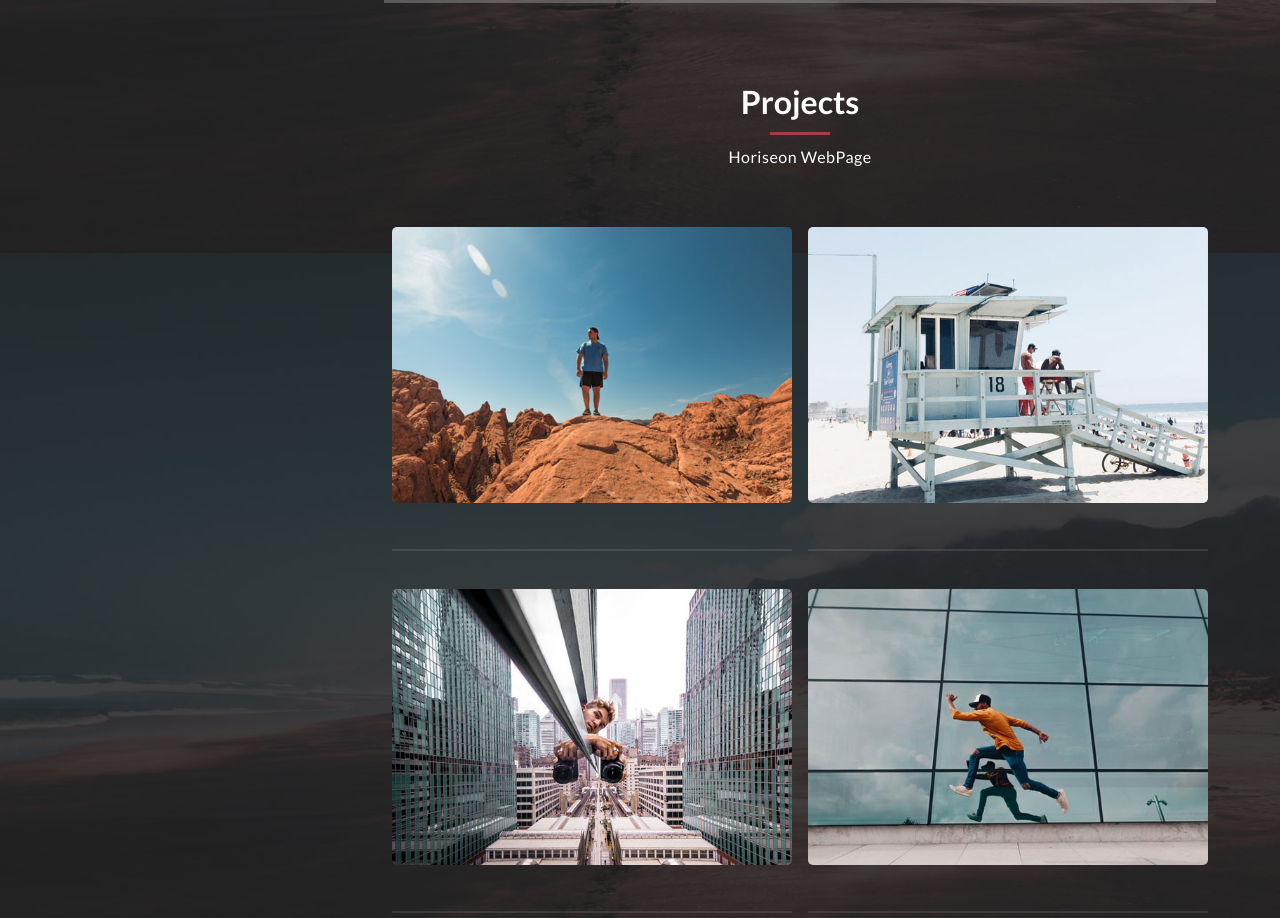
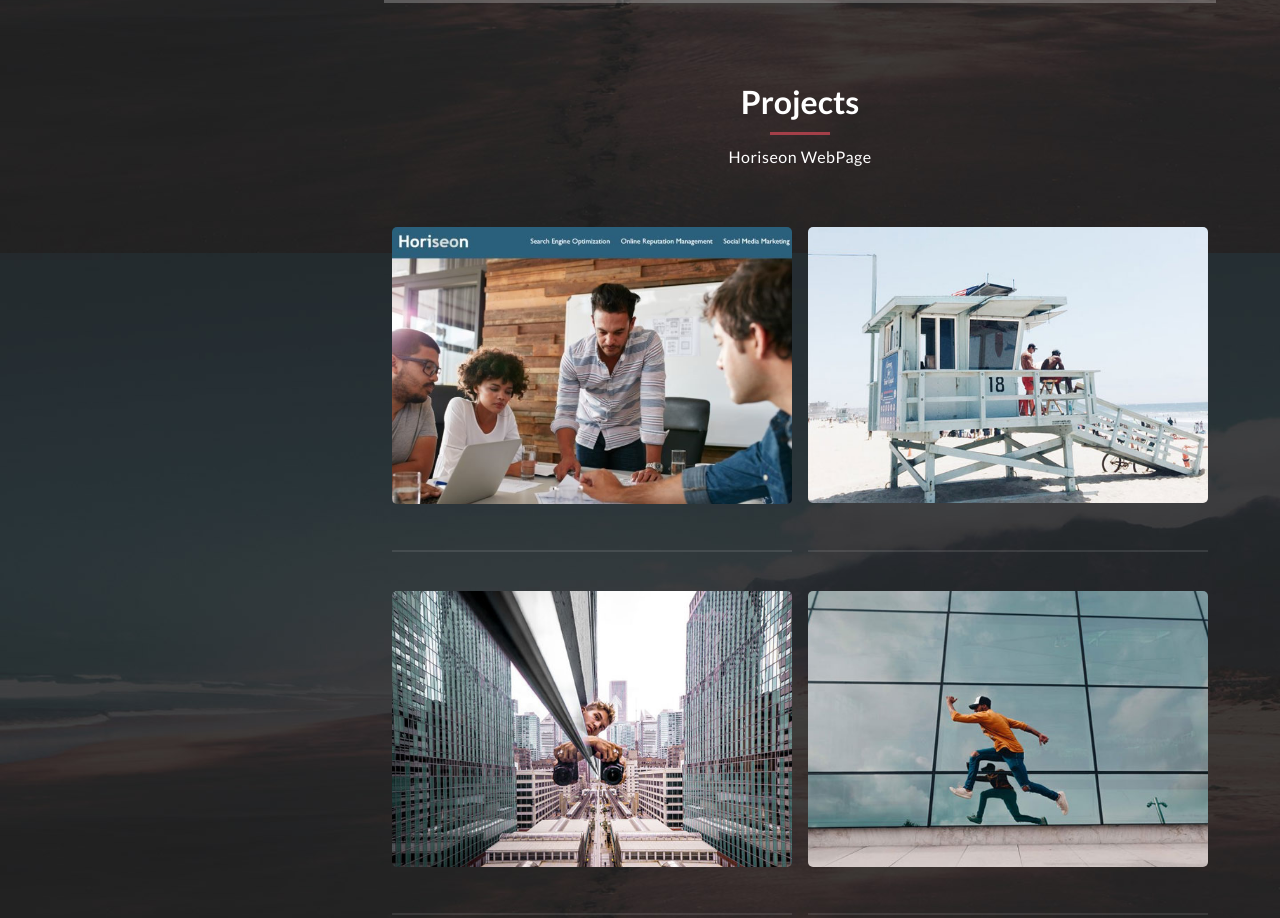
Before and after one commit to fizzaaz/Assignment-02, a plain HTML site: page Develop/index.html in a window 1280 px wide. Shown: the part 2147-3065 px from the top of the page. Drawn offline with Linux system fonts and the light colour scheme; files whose address does not match are found by name.

Commit message:
enhance the image and titled image

```diff
--- a/Develop/assets/css/style.css
+++ b/Develop/assets/css/style.css
@@ -482,6 +482,8 @@ section.my-work .section-heading {
 .isotope-box {
     display: flex;
     flex-wrap: wrap;
+    justify-content: space-between;
+
     position: relative;
     width: 100%;
 }
@@ -593,21 +595,32 @@ figure.snip1321 a {
   top: 0;
   bottom: 0;
   z-index: 1;
+
+}
+figure.snip1321:hover {
+transform: scale(1.1);
+transition: .2s;
 }
 figure.snip1321:hover figcaption,
 figure.snip1321.hover figcaption {
+
   -webkit-transform: translateY(-50%);
   transform: translateY(-50%);
   opacity: 1;
   -webkit-transition-delay: 0.2s;
   transition-delay: 0.2s;
+
+
 }
+
 figure.snip1321:hover:after,
 figure.snip1321.hover:after {
-  -webkit-transform: rotateX(0);
-  transform: rotateX(0);
-  opacity: 0.9;
+  -webkit-transform: scale(1);
+  transform: (0);
+  opacity: 0.6;
+
 }
+
 
 
 /* Contact Me */
--- a/Develop/index.html
+++ b/Develop/index.html
@@ -195,18 +195,20 @@
           <div class="row">
             <div class="isotope-wrapper">
                 <div class="isotope-box">
-                <div class="isotope-item" data-type="nature">
+                <div class="isotope-item">
                   <figure class="snip1321">
-                    <img src="assets/images/portfolio-01.jpg" alt="Horiseon Imgage"/>
+                    <a href="https://fizzaaz.github.io/assign01-repo/Develop/" >
+                        <img src="assets/images/horiseon.jpg" alt="Horiseon Imgage"/>
+                      </a>
                     <figcaption>
-                      <img href="assets/images/portfolio-01.jpg"/>
-                      <h4>Horiseon</h4>
-                      <a href="https://fizzaaz.github.io/assign01-repo/Develop/" > <span>free to use our template</span></a>
+                      <a href="https://fizzaaz.github.io/assign01-repo/Develop/" >
+                         <h4>Horiseon</h4>
+                       <span>#1 Marketing Service</span>
                     </figcaption>
                   </figure>
                 </div>
 
-                <div class="isotope-item" data-type="people">
+                <div class="isotope-item" >
                   <figure class="snip1321">
                     <img
                       src="assets/images/portfolio-02.jpg"
```
Also changed, not shown: Develop/assets/images/horiseon.JPG (added).
